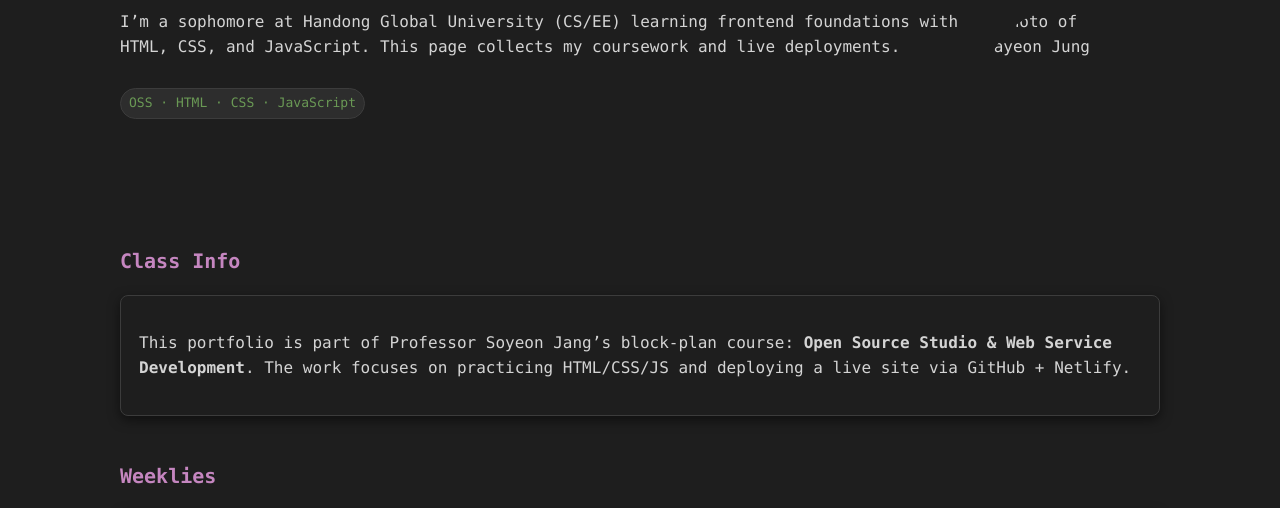
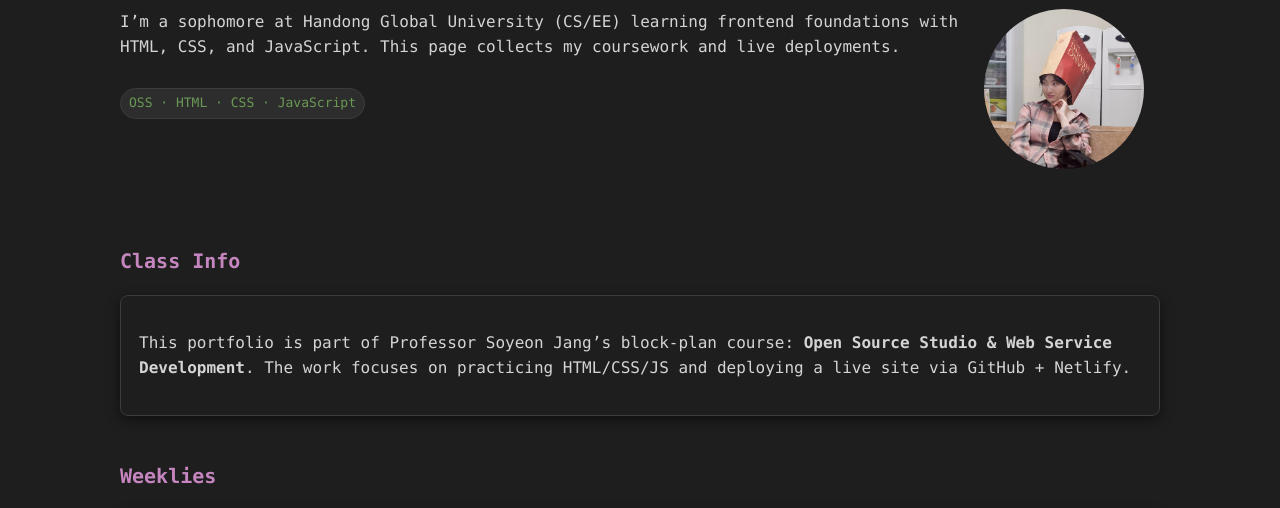
Before and after one commit to jyeon573/2025_OOS_HW, a plain HTML site: page index.html in a window 1280 px wide. Shown: the part 227-735 px from the top of the page. Drawn offline with Linux system fonts and the light colour scheme.

Commit message:
picture brought from hw2

```diff
--- a/index.html
+++ b/index.html
@@ -148,7 +148,7 @@
             CSS, and JavaScript. This page collects my coursework and live deployments.</p>
           <span class="pill">OSS · HTML · CSS · JavaScript</span>
         </div>
-        <img class="avatar" src="" alt="Photo of Dayeon Jung" />
+        <img class="avatar" src="profile2.jpeg" alt="Photo of Dayeon Jung" />
       </div>
     </section>
 
```
Also changed, not shown: profile2.jpeg (added), 1 other file.
